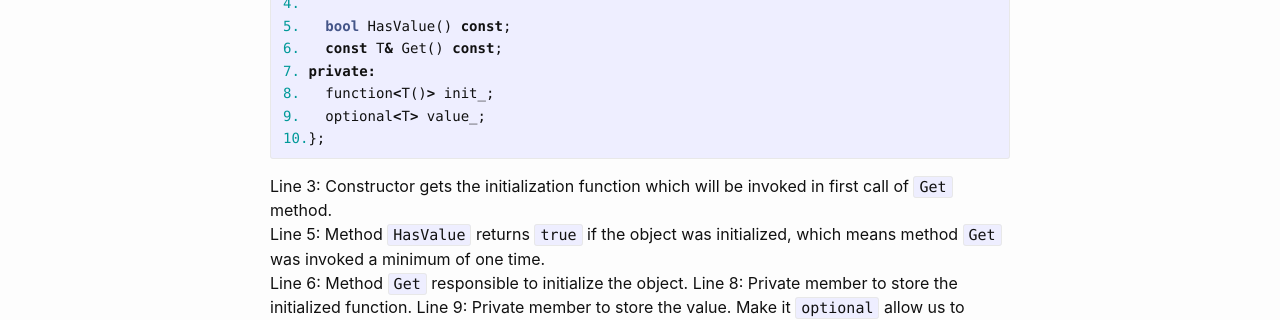
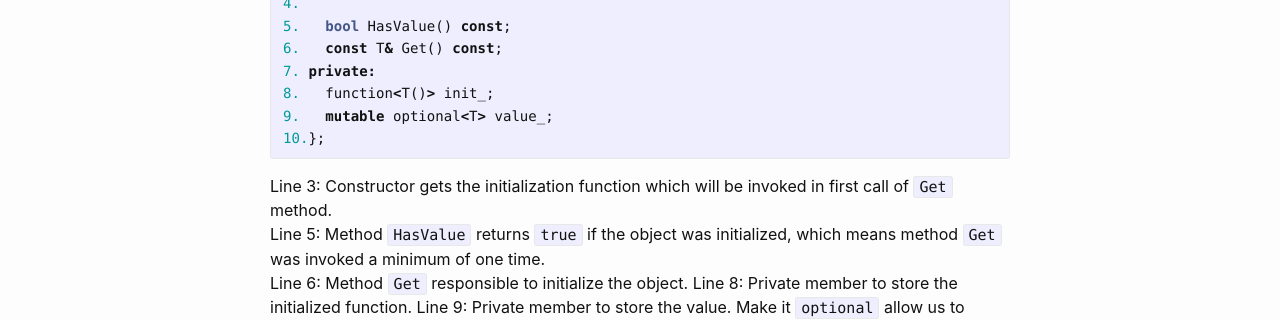
Before and after one commit to ivalery111/ivaleryz.github.io, a Jekyll site: the page built from _posts/2021-02-27-cpp-lazy-init.md, in a window 1280 px wide. Shown: the part 750-1070 px from the top of the page. Built offline with Jekyll 4.4.1, drawn with Linux system fonts in a browser that asks for light colours.

Commit message:
chore(post/cpp-lazy): make value_ variable mutable in snippet code

````diff
--- a/_posts/2021-02-27-cpp-lazy-init.md
+++ b/_posts/2021-02-27-cpp-lazy-init.md
@@ -22,7 +22,7 @@ For example, there is an object that connecting to DB. Assume that connection is
 6.   const T& Get() const;
 7. private:
 8.   function<T()> init_;
-9.   optional<T> value_;
+9.   mutable optional<T> value_;
 10.};
 ```
 Line 3: Constructor gets the initialization function which will be invoked in first call of `Get` method.
````
